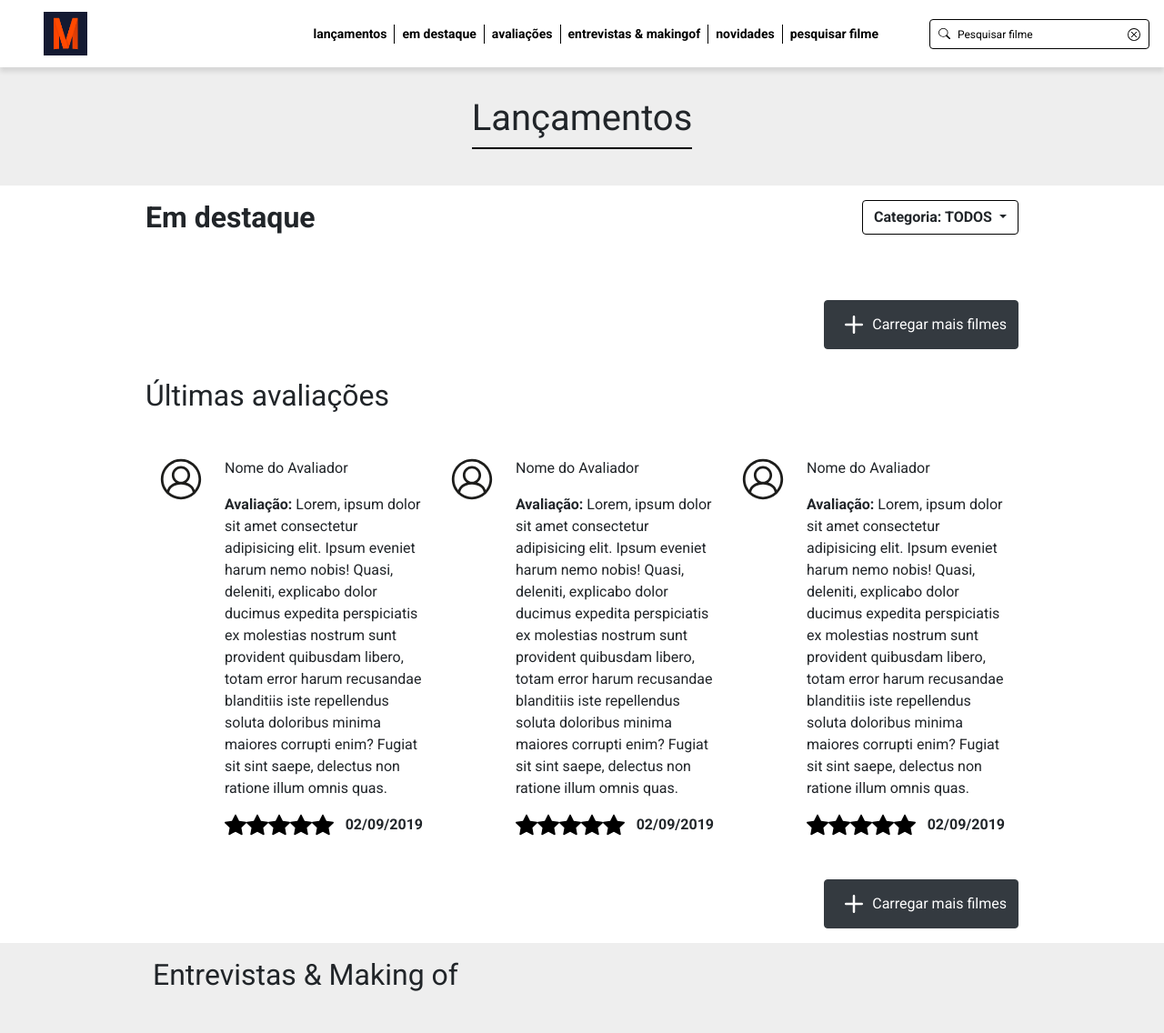
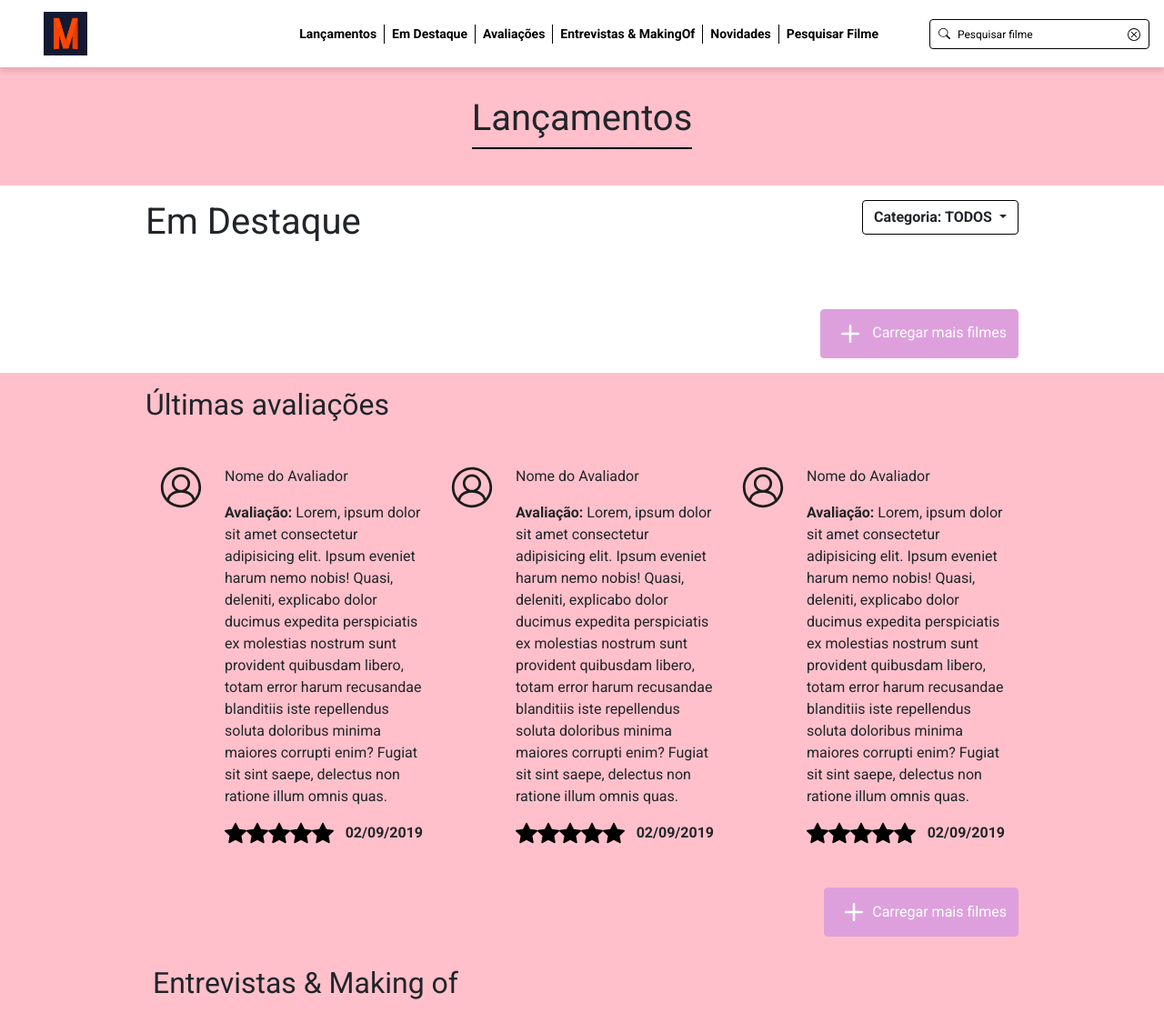
Before and after one commit to AntonioRDev/movies-portal, a PHP site: page / in a window 1280 px wide. Shown: the top 1136 px of the page at 91% size. Run offline with PHP 8.4, Linux system fonts and the light colour scheme.

Commit message:
responsivo

```diff
--- a/css/footer.css
+++ b/css/footer.css
@@ -1,5 +1,5 @@
 .footer {
-    background-color: #e1e1e1;
+    background-color: #F08080;
     display: flex;
     justify-content: space-around;
     align-items: center;
--- a/css/global.css
+++ b/css/global.css
@@ -9,3 +9,29 @@ html, body {
 .cursor-pointer {
     cursor: pointer;
 }
+
+.btn-dark{
+    background-color: #DDA0DD;
+    border-color: #DDA0DD;
+ }
+
+@media (max-width: 600px){
+    h1{
+        font-size: 35px;
+        text-align: center;
+
+    }
+
+    h2{
+        font-size: 30px;
+        text-align: center;
+    }
+
+    .d-flex{
+        flex-direction: column;
+    }
+
+    span{
+        font-size: 20px;
+    }
+}
--- a/css/highlighted.css
+++ b/css/highlighted.css
@@ -20,3 +20,24 @@
 .btn-plus-icon {
     height: 40px;
 }
+
+@media (max-width: 600px){
+   #highlighted{
+       width: 100%;
+       padding: 10px;
+   }
+    .highlighted-header {
+        display: flex;
+        flex-direction: column;
+        justify-content: center;
+
+
+    }
+
+    .movies-banner {
+        margin: 34px;
+    }
+
+
+
+}
--- a/css/interviews.css
+++ b/css/interviews.css
@@ -1,5 +1,5 @@
 #interviews {
-    background-color: #eeeeee;
+    background-color: #FFC0CB;
 }
 
 #interviews {
--- a/css/news.css
+++ b/css/news.css
@@ -20,7 +20,7 @@
 }
 
 .news-card-footer span {
-    background-color: gray;
+    background-color: #DDA0DD;
     color: white;
     border-radius: 15px;
     padding: 3px 15px;
--- a/css/ratings.css
+++ b/css/ratings.css
@@ -1,7 +1,21 @@
 #ratings {
     padding: 1rem 10rem 1rem 10rem;
+    background-color: #FFC0CB;
 }
 
 .user-icon {
     height: 48px;
 }
+
+@media (max-width: 600px){
+    #ratings {
+        width: 100%;
+        padding: 10px;
+    }
+
+
+
+    p{
+        font-size: 17px;
+    }
+}
--- a/css/releases.css
+++ b/css/releases.css
@@ -1,5 +1,5 @@
 #releases {
-    background-color: #eeeeee;
+    background-color: #FFC0CB;
 }
 
 #releases .carousel-title {
--- a/index.html
+++ b/index.html
@@ -52,22 +52,22 @@
 
           <ul class="navbar-nav ml-auto mt-2 mt-lg-0 mr-5 navigation">
             <li class="nav-item">
-              <a class="nav-link" href="#releases">lançamentos</a>
+              <a class="nav-link" href="#releases">Lançamentos</a>
             </li>
             <li class="nav-item">
-              <a class="nav-link" href="#highlighted">em destaque</a>
+              <a class="nav-link" href="#highlighted">Em Destaque</a>
             </li>
             <li class="nav-item">
-              <a class="nav-link" href="#ratings">avaliações</a>
+              <a class="nav-link" href="#ratings">Avaliações</a>
             </li>
             <li class="nav-item">
-              <a class="nav-link" href="#interviews">entrevistas & makingof</a>
+              <a class="nav-link" href="#interviews">Entrevistas & MakingOf</a>
             </li>
             <li class="nav-item">
-              <a class="nav-link" href="#news">novidades</a>
+              <a class="nav-link" href="#news">Novidades</a>
             </li>
             <li class="nav-item">
-              <a class="nav-link" href="search.html">pesquisar filme</a>
+              <a class="nav-link" href="search.html">Pesquisar Filme</a>
             </li>
           </ul>
 
@@ -106,8 +106,7 @@
     <!-- Em destaque -->
     <section id="highlighted">
       <div class="highlighted-header">
-        <h2 class="font-weight-bold">Em destaque</h2>
-
+        <h1>Em Destaque</h1>
         <div class="dropdown">
           <button class="btn btn-white btn-category dropdown-toggle" type="button" id="dropdownMenuButton" data-toggle="dropdown" aria-haspopup="true" aria-expanded="false">
             Categoria: TODOS
@@ -129,7 +128,7 @@
       </div>
 
       <div class="d-flex flex-row-reverse mt-5">
-        <button type="button" class="btn btn-dark d-flex align-items-center">
+        <button type="button" class="btn btn-dark  align-items-center">
           <img class="btn-plus-icon" src="./assets/icons/plus.svg" alt="Carregar mais">
           <span>Carregar mais filmes</span>
         </button>
```
Also changed, not shown: other parts of css/releases.css (+34 -1 lines).
